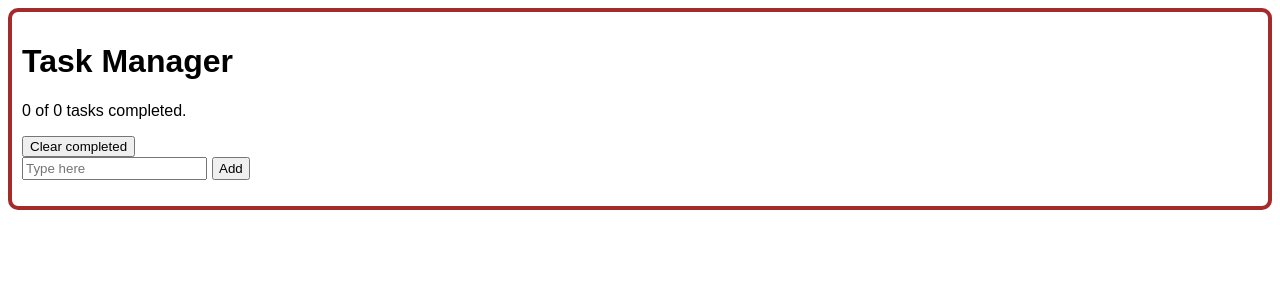
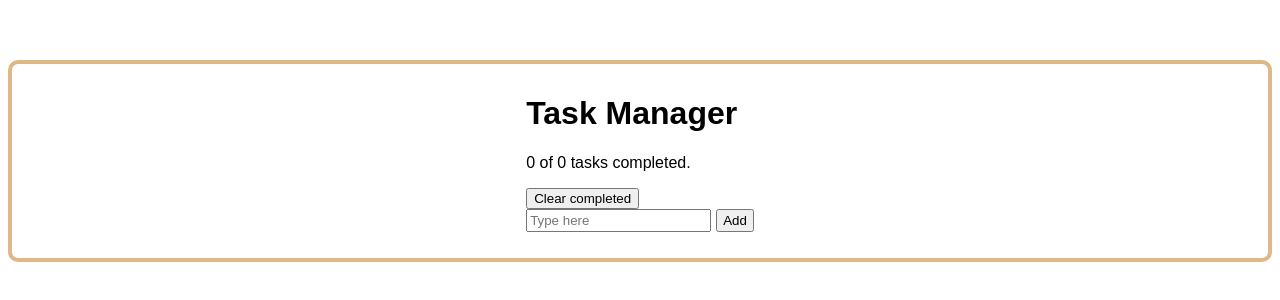
Before and after one commit to Mohaniish2208/task-manager, a React (Vite) app: page / in a window 1280 px wide. Shown: the top 300 px of the page. Built offline with nearby package versions, Linux system fonts and the light colour scheme.

Commit message:
CSS layout created, moving inline styling to CSS.

```diff
--- a/src/App.tsx
+++ b/src/App.tsx
@@ -1,4 +1,5 @@
 import { useEffect, useState } from "react"
+import "./styles/App.css"
 
 function App() {
   const [task, setTask] = useState("")
@@ -50,7 +51,7 @@ function App() {
   }
 
   return (
-    <div className="app" style={{ border: "4px solid brown", borderRadius: 10, padding: 10 }}>
+    <div className="app">
       <div className="task-manager">
         <h1 className="title" style={{ fontFamily: "sans-serif" }}>
           Task Manager
@@ -60,7 +61,7 @@ function App() {
           {completedTasks} of {totalCount} tasks completed.
         </p>
 
-        <button className="clear-button" type="button" onClick={handleClearCompleted}>
+        <button className="clear- button" type="button" onClick={handleClearCompleted}>
           Clear completed
         </button>
 
--- /dev/null
+++ b/src/styles/App.css
@@ -0,0 +1,15 @@
+.app {
+  display: flex;
+  justify-content: center;
+  margin-top: 60px;
+  border: 4px solid burlywood;
+  border-radius: 10px;
+  padding: 10px;
+}
+
+.edit-button,
+clear-button,
+save-button,
+delete-button {
+  cursor: pointer;
+}
```
